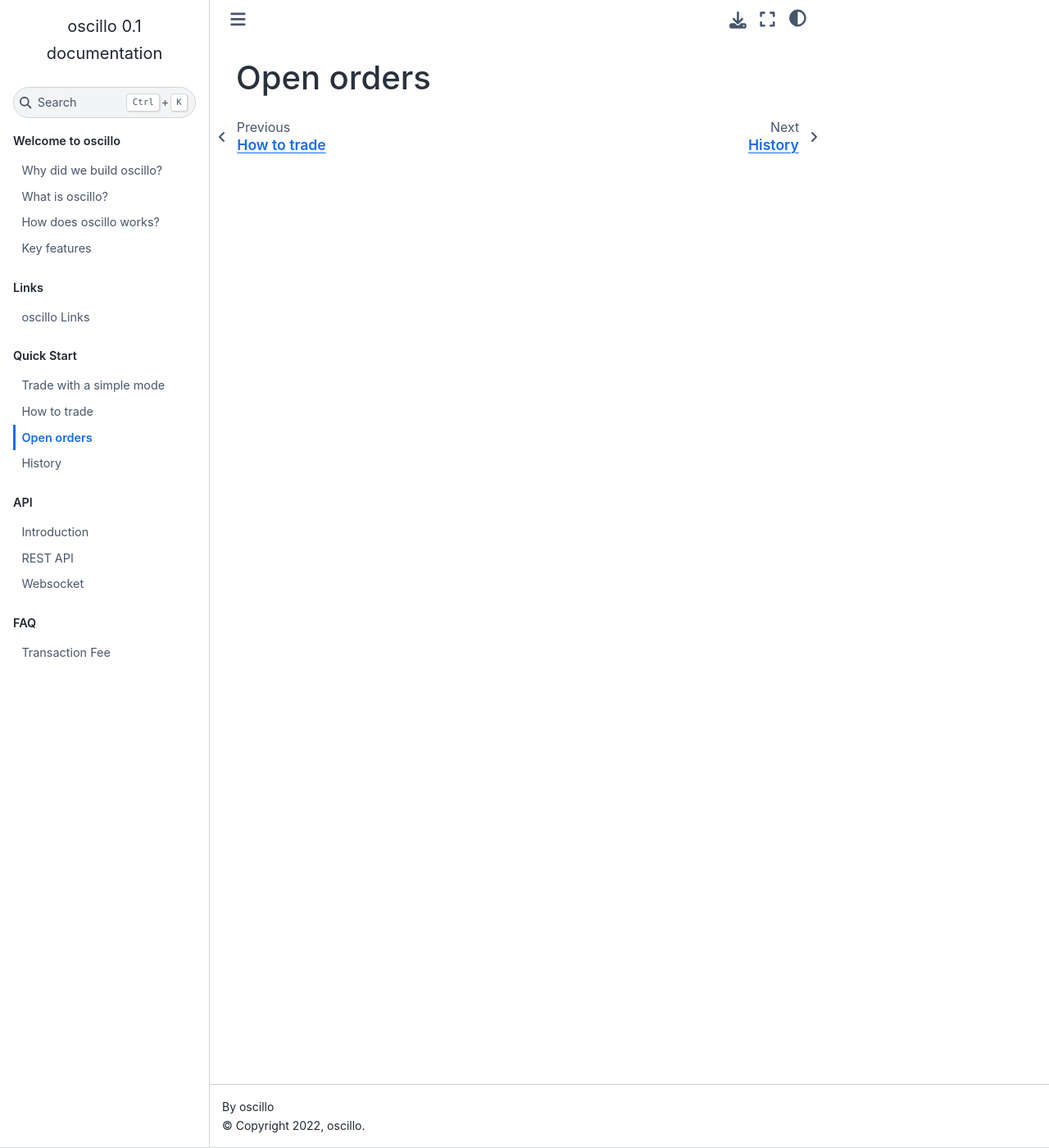
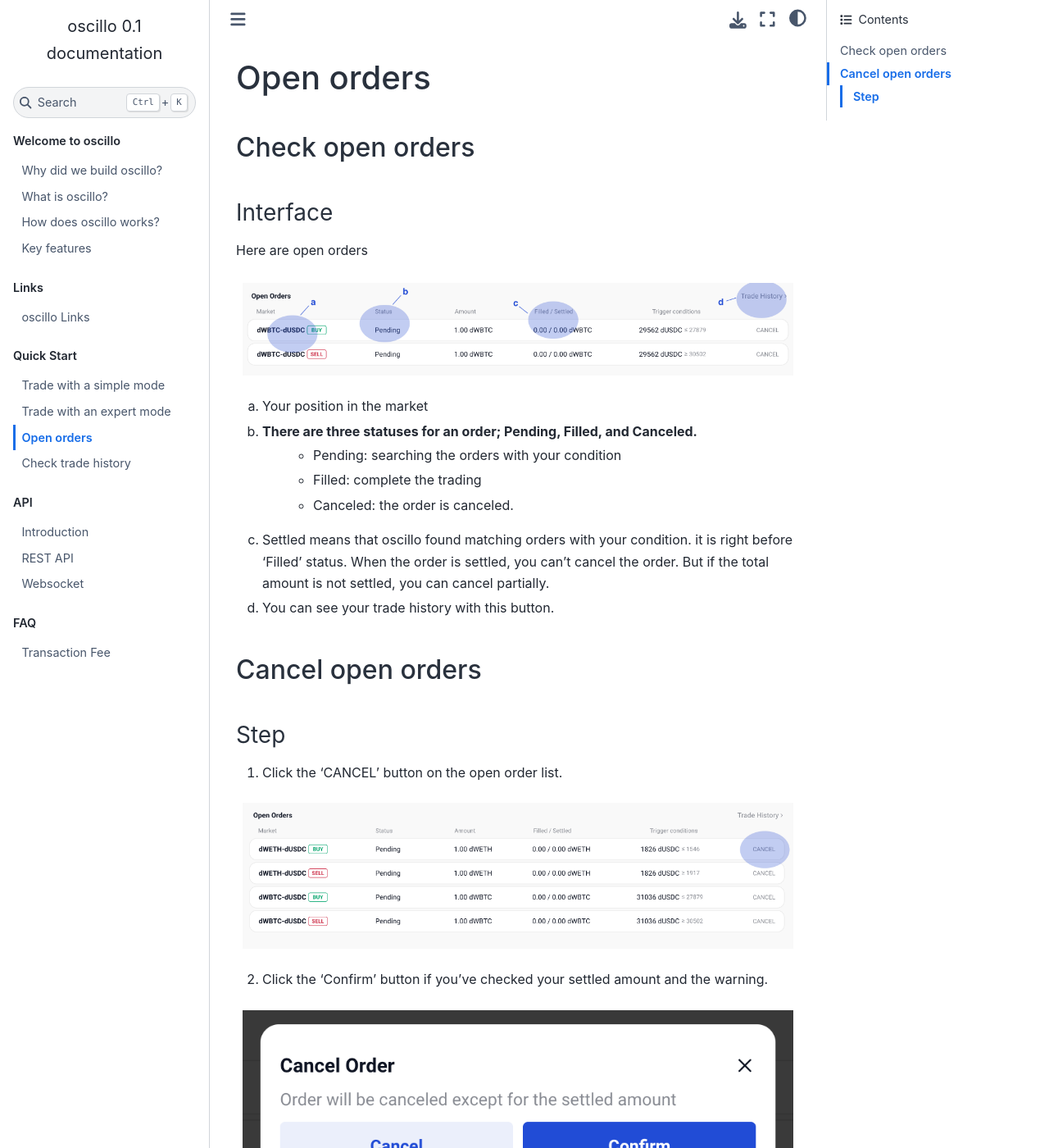
Before and after one commit to oscillo-finance/Docs, a Sphinx documentation site: the page built from docs/source/quickstart/orders.rst, in a window 1280 px wide and 1400 px high. Shown: the whole window at 82% size. Built offline with Sphinx 7.4.7 and the Sphinx Book theme 1.1.4, drawn with Linux system fonts in a browser that asks for light colours; pages that are not in the unit, such as notebooks, are missing from menus; some of the changed text lies outside the part shown.

Commit message:
quick start

```diff
--- a/docs/source/index.rst
+++ b/docs/source/index.rst
@@ -21,6 +21,8 @@
 -----------
 
 :doc:`Trade with a simple mode <quickstart/tradeSimple>`
+
+:doc:`Trade with a expert mode <quickstart/tradeExpert>`
 
 :doc:`Open orders <quickstart/orders>`
 
--- a/docs/source/quickstart/orders.rst
+++ b/docs/source/quickstart/orders.rst
@@ -1,2 +1,42 @@
 Open orders
 ===========
+
+
+Check open orders
+*****************
+
+Interface
+---------
+Here are open orders
+
+.. figure:: static/open_order_part.png
+    :align: center
+    :figwidth: 100%
+
+a. Your position in the market
+
+b. There are three statuses for an order; Pending, Filled, and Canceled.
+    - Pending: searching the orders with your condition
+    - Filled: complete the trading
+    - Canceled: the order is canceled.
+c. Settled means that oscillo found matching orders with your condition. it is right before 'Filled' status. When the order is settled, you can't cancel the order. But if the total amount is not settled, you can cancel partially.
+d. You can see your trade history with this button.
+
+
+Cancel open orders
+******************
+
+Step
+----
+
+1. Click the 'CANCEL' button on the open order list.
+
+.. figure:: static/click_cancel.png
+    :align: center
+    :figwidth: 100%
+
+2. Click the 'Confirm' button if you've checked your settled amount and the warning.
+
+.. figure:: static/cancel_order_confirm.png
+    :align: center
+    :figwidth: 100%
```
Also changed, not shown: docs/source/quickstart/history.rst (+27 -2 lines), docs/source/quickstart/tradeExpert.rst (+34 -2 lines), docs/source/quickstart/tradeSimple.rst (+4 -6 lines), docs/source/quickstart/static/cancel_order_confirm.png (added), docs/source/quickstart/static/click_cancel.png (added), docs/source/quickstart/static/expert_part.png (added), docs/source/quickstart/static/match_detail.png (added), docs/source/quickstart/static/open_order_part.png (added), docs/source/quickstart/static/trade_history_part.png (added).
